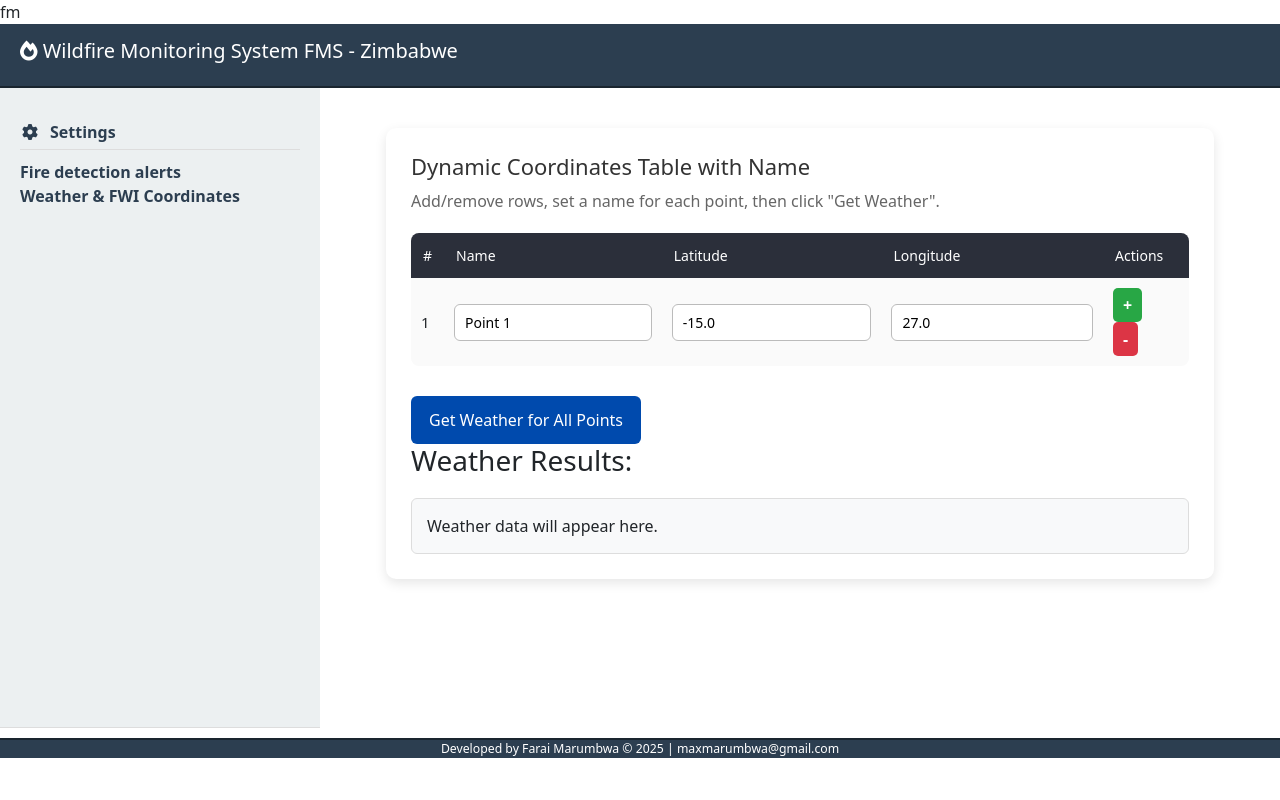
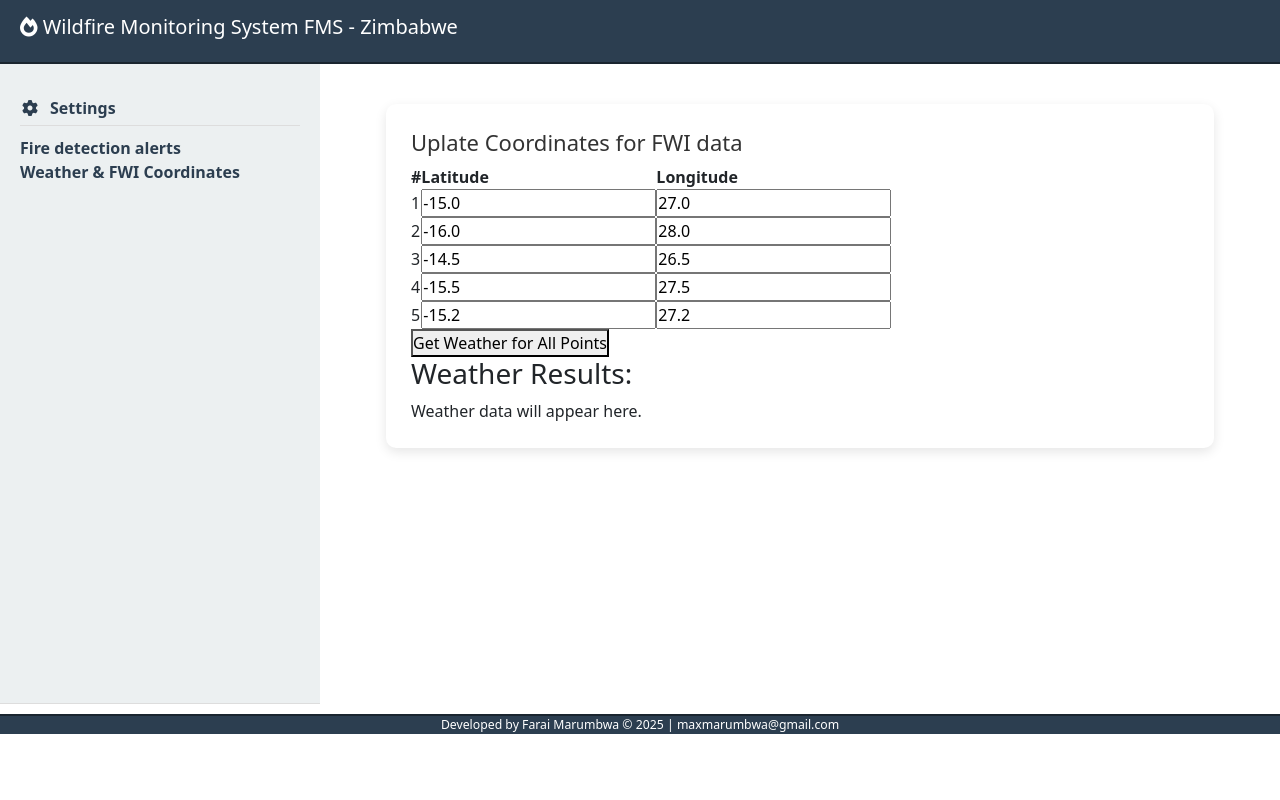
Before and after one commit to maxmarumbwa/wildfire_monitoting_flask_app, a Flask app: page /coordinates-settings in a window 1280 px wide. Run offline with Flask 3, Linux system fonts and the light colour scheme.

Commit message:
coords settings add 5 records

```diff
--- a/static/css/style.css
+++ b/static/css/style.css
@@ -480,103 +480,4 @@ p {
     margin-bottom: 20px;
 }
 
-/* Table styling */
-table {
-    width: 100%;
-    border-collapse: collapse;
-    margin-bottom: 20px;
-    font-size: 15px;
-    background: #fafafa;
-    border-radius: 8px;
-    overflow: hidden;
-}
-
-thead {
-    background: #2b2f3a;
-    color: white;
-}
-
-thead th {
-    padding: 12px;
-    text-align: left;
-    font-weight: 500;
-    font-size: 14px;
-}
-
-tbody tr:nth-child(even) {
-    background: #f3f3f3;
-}
-
-tbody tr:hover {
-    background: #e9f3ff;
-}
-
-tbody td {
-    padding: 10px;
-}
-
-input[type="text"],
-input[type="number"] {
-    width: 100%;
-    padding: 7px 10px;
-    border: 1px solid #bbb;
-    border-radius: 6px;
-    font-size: 14px;
-    box-sizing: border-box;
-}
-
-/* Buttons inside the table */
-.btn-add,
-.btn-remove {
-    padding: 5px 10px;
-    border: none;
-    cursor: pointer;
-    border-radius: 5px;
-    font-size: 16px;
-    font-weight: bold;
-    margin-right: 5px;
-}
-
-.btn-add {
-    background: #28a745;
-    color: white;
-}
-
-.btn-remove {
-    background: #dc3545;
-    color: white;
-}
-
-.btn-add:hover {
-    background: #218838;
-}
-
-.btn-remove:hover {
-    background: #c82333;
-}
-
-/* Get Weather Button */
-.btn-get {
-    padding: 12px 18px;
-    background: #004aad;
-    color: white;
-    border: none;
-    border-radius: 6px;
-    cursor: pointer;
-    font-size: 16px;
-    margin-top: 10px;
-}
-
-.btn-get:hover {
-    background: #003680;
-}
-
-/* Results area */
-#resultsContainer {
-    margin-top: 20px;
-    padding: 15px;
-    background: #f8f9fa;
-    border: 1px solid #ddd;
-    border-radius: 6px;
-    min-height: 40px;
-}
+/* Table styling- coord settings */
--- a/templates/coordinates_settings.html
+++ b/templates/coordinates_settings.html
@@ -3,7 +3,6 @@
 {% block content %}
 
 <body>
-    fm
     <div class="settings-container">
         {% include "header.html" %}
         <div id="settings">
@@ -17,37 +16,49 @@
 
             <main id="main-settings">
                 <div class="container">
-                    <h2>Dynamic Coordinates Table with Name</h2>
-                    <p>Add/remove rows, set a name for each point, then click "Get Weather".</p>
-
+                    <h2>Uplate Coordinates for FWI data</h2>
                     <table id="coordsTable">
                         <thead>
                             <tr>
                                 <th>#</th>
-                                <th>Name</th>
                                 <th>Latitude</th>
                                 <th>Longitude</th>
-                                <th>Actions</th>
                             </tr>
                         </thead>
                         <tbody>
                             <tr>
                                 <td>1</td>
-                                <td><input type="text" value="Point 1"></td>
                                 <td><input type="number" step="0.0001" value="-15.0"></td>
                                 <td><input type="number" step="0.0001" value="27.0"></td>
-                                <td>
-                                    <button class="btn-add">+</button>
-                                    <button class="btn-remove">-</button>
-                                </td>
+                            </tr>
+                            <tr>
+                                <td>2</td>
+                                <td><input type="number" step="0.0001" value="-16.0"></td>
+                                <td><input type="number" step="0.0001" value="28.0"></td>
+                            </tr>
+                            <tr>
+                                <td>3</td>
+                                <td><input type="number" step="0.0001" value="-14.5"></td>
+                                <td><input type="number" step="0.0001" value="26.5"></td>
+                            </tr>
+                            <tr>
+                                <td>4</td>
+                                <td><input type="number" step="0.0001" value="-15.5"></td>
+                                <td><input type="number" step="0.0001" value="27.5"></td>
+                            </tr>
+                            <tr>
+                                <td>5</td>
+                                <td><input type="number" step="0.0001" value="-15.2"></td>
+                                <td><input type="number" step="0.0001" value="27.2"></td>
                             </tr>
                         </tbody>
                     </table>
 
-                    <button id="getWeatherBtn" class="btn-get">Get Weather for All Points</button>
+                    <button id="getWeatherBtn">Get Weather for All Points</button>
 
                     <h3>Weather Results:</h3>
                     <div id="resultsContainer">Weather data will appear here.</div>
+
                 </div>
             </main>
         </div>
--- a/templates/index.html
+++ b/templates/index.html
@@ -10,7 +10,6 @@
       {% include 'main_top.html' %}
       {% include 'main_bottom.html' %}
 
-
     </main>
 
     <aside>
```
Also changed, not shown: templates/base copy.html (deleted, +0 -22 lines), templates/coordinates_settings_old.html (deleted, +0 -144 lines), 1 other file.
